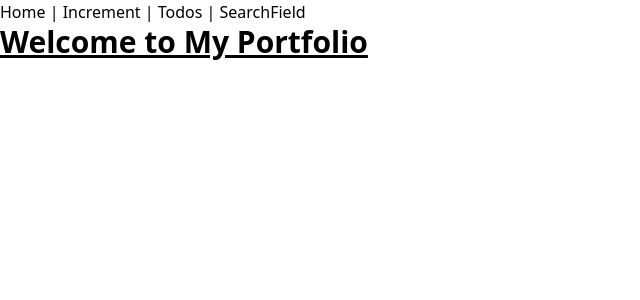
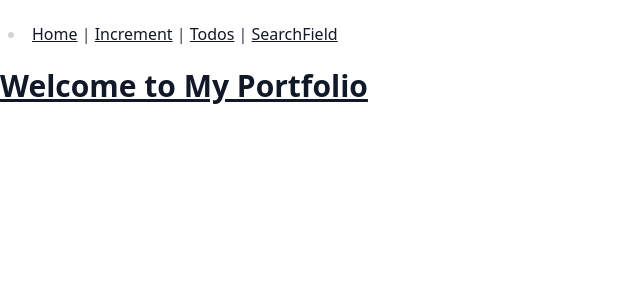
Before and after one commit to olefrank/react-portfolio, a React (Create React App) app: page / in a window 1280 px wide. Shown: the top 300 px of the page, without its empty margins (0-640 px from the left). Built offline with nearby package versions, Linux system fonts and the light colour scheme.

Commit message:
tailwind plugins: forms, typography

```diff
--- a/package.json
+++ b/package.json
@@ -2,6 +2,8 @@
   "name": "portfolio",
   "version": "0.1.0",
   "dependencies": {
+    "@tailwindcss/forms": "^0.4.0",
+    "@tailwindcss/typography": "^0.5.0",
     "@testing-library/jest-dom": "^5.16.1",
     "@testing-library/react": "^12.1.2",
     "@testing-library/user-event": "^13.5.0",
--- a/src/App.tsx
+++ b/src/App.tsx
@@ -6,7 +6,7 @@ import SearchField from "./SearchField";
 
 function App() {
   return (
-    <div>
+    <div className="prose">
       <nav>
         <ul>
           <li>
@@ -20,6 +20,7 @@ function App() {
           </li>
         </ul>
       </nav>
+      <div className="w-screen">
         <Routes>
           <Route path="/" element={<Home />} />
           <Route path="increment" element={<Increment />} />
@@ -27,6 +28,7 @@ function App() {
           <Route path="search-field" element={<SearchField />} />
         </Routes>
       </div>
+    </div>
   );
 }
 
--- a/tailwind.config.js
+++ b/tailwind.config.js
@@ -3,5 +3,5 @@ module.exports = {
   theme: {
     extend: {},
   },
-  plugins: [],
+  plugins: [require("@tailwindcss/typography"), require("@tailwindcss/forms")],
 };
```
Also changed, not shown: 1 other file (tests, documents, lock files or other folders). Lines whose indentation alone changed are shown as unchanged.
